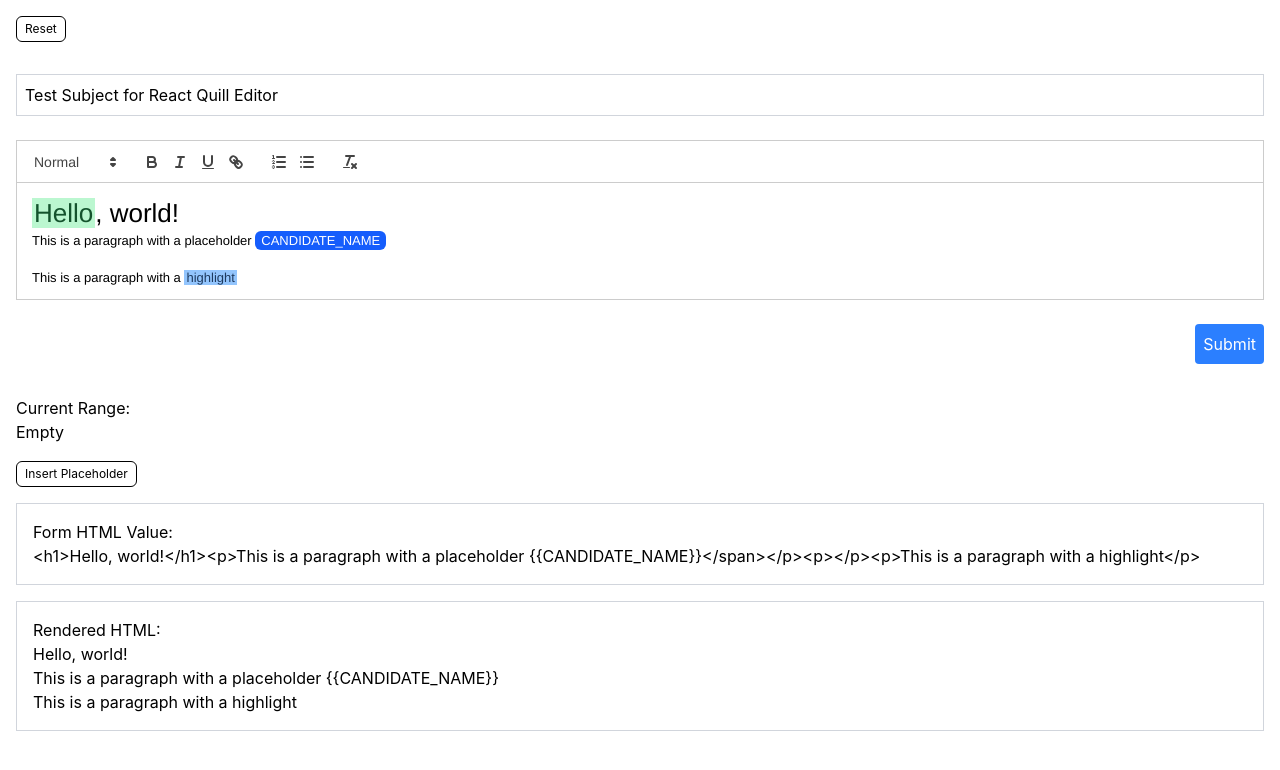
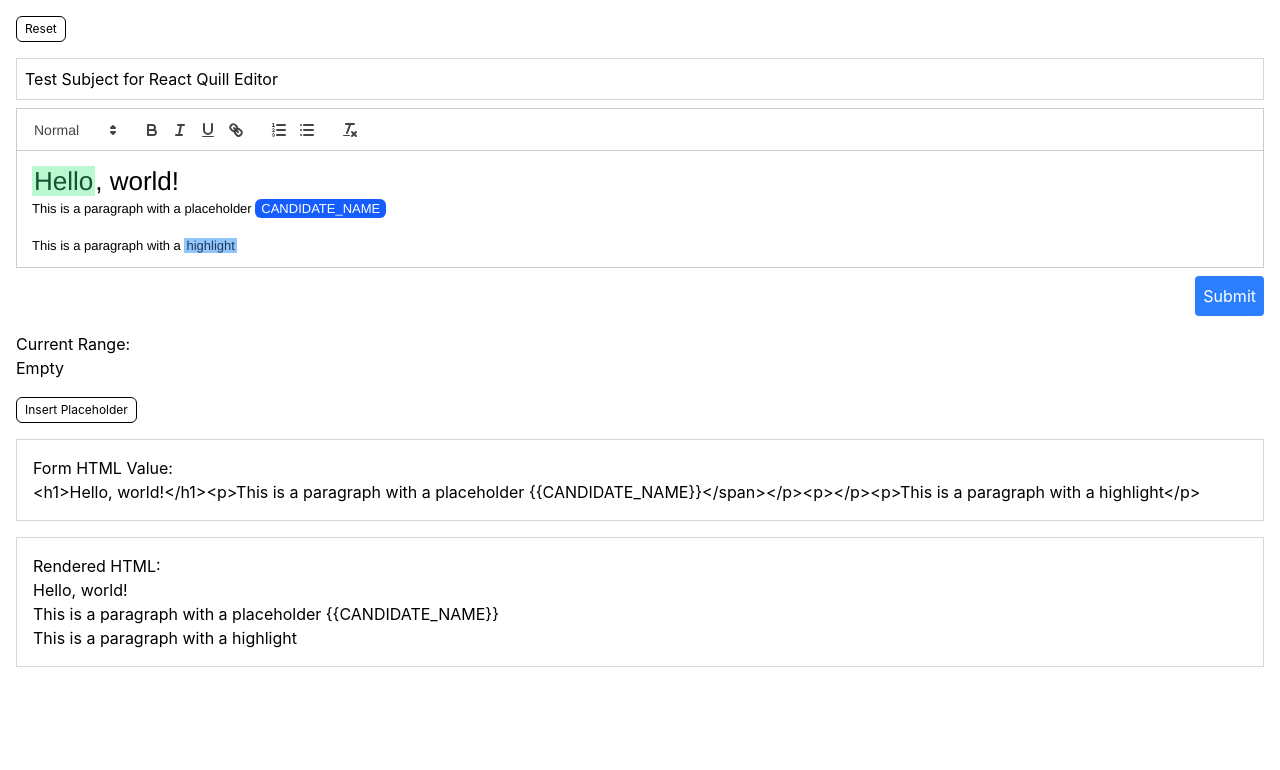
Before and after one commit to AmitSkima/custom-react-quill-editor, a React (Vite) app: page / in a window 1280 px wide. Shown: the top 770 px of the page. Built offline with nearby package versions, Linux system fonts and the light colour scheme.

Commit message:
refactor: streamline layout and form structure in App component for improved readability

```diff
--- a/src/App.tsx
+++ b/src/App.tsx
@@ -74,7 +74,7 @@ export function App() {
   }, []);
 
   return (
-    <div className="flex flex-col gap-4 space-y-4 p-4">
+    <div className="flex flex-col space-y-4 p-4">
       <div className="flex items-center space-x-2">
         <button
           type="button"
@@ -84,10 +84,7 @@ export function App() {
           Reset
         </button>
       </div>
-      <form
-        onSubmit={formik.handleSubmit}
-        className="flex flex-col gap-4 space-y-2"
-      >
+      <form onSubmit={formik.handleSubmit} className="flex flex-col space-y-2">
         <input
           {...formik.getFieldProps("subject")}
           type="text"
```
